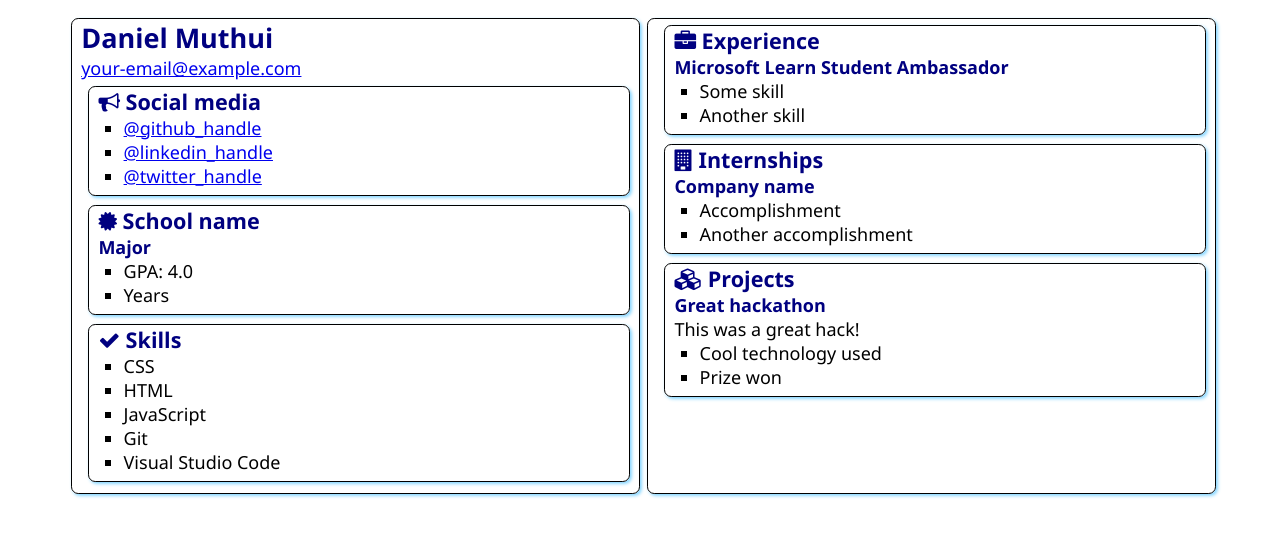
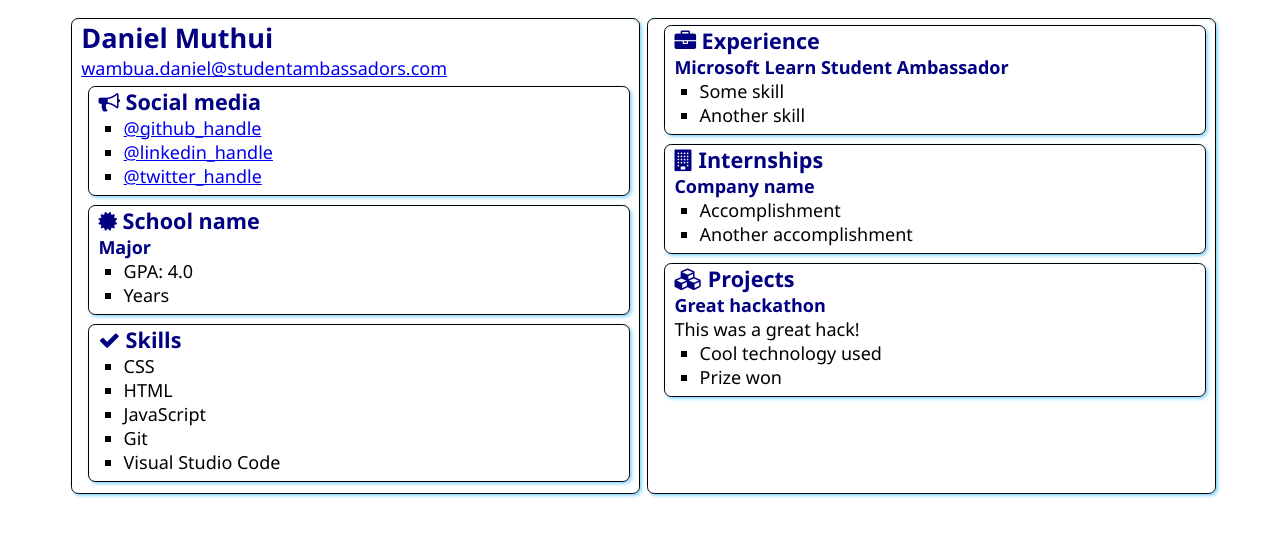
Before and after one commit to MuthuiDaniel/SATechnicalOnboarding, a plain HTML site: page src/index.html in a window 1280 px wide. Drawn offline with Linux system fonts and the light colour scheme.

Commit message:
Update index.html
changed email link with my ambassadors mail

```diff
--- a/src/index.html
+++ b/src/index.html
@@ -13,7 +13,7 @@
     <main>
         <article class="box">
             <h1>Daniel Muthui</h1>
-            <div><a href="mailto:your.email@example.com">your-email@example.com</a></div>
+            <div><a href="mailto:wambua.daniel@studentsambassadors.com">wambua.daniel@studentambassadors.com</a></div>
 
             <section class="box">
                 <h2>
```
